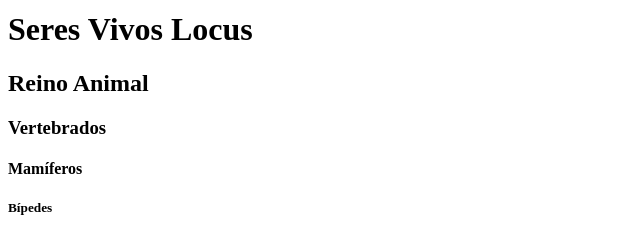
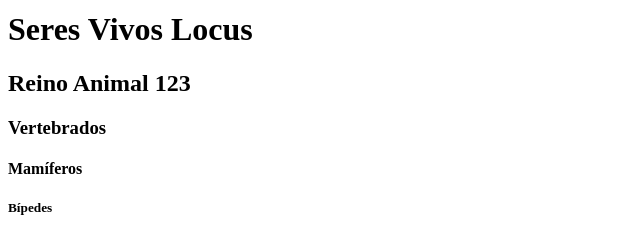
Before and after one commit to Vinicius9923/primeiro-repositorio, a plain HTML site: page index2.html in a window 1280 px wide. Shown: the part 178-416 px from the top of the page, 0-640 px from the left. Drawn offline with Linux system fonts and the light colour scheme.

Commit message:
mudança

```diff
--- a/index2.html
+++ b/index2.html
@@ -18,7 +18,7 @@
 
     <!-- teste para testar titulo -->
     <h1>Seres Vivos Locus</h1>
-    <h2>Reino Animal</h2>
+    <h2>Reino Animal 123</h2>
     <h3>Vertebrados</h3>
     <h4>Mamíferos</h4>
     <h5>Bípedes</h5>
```
